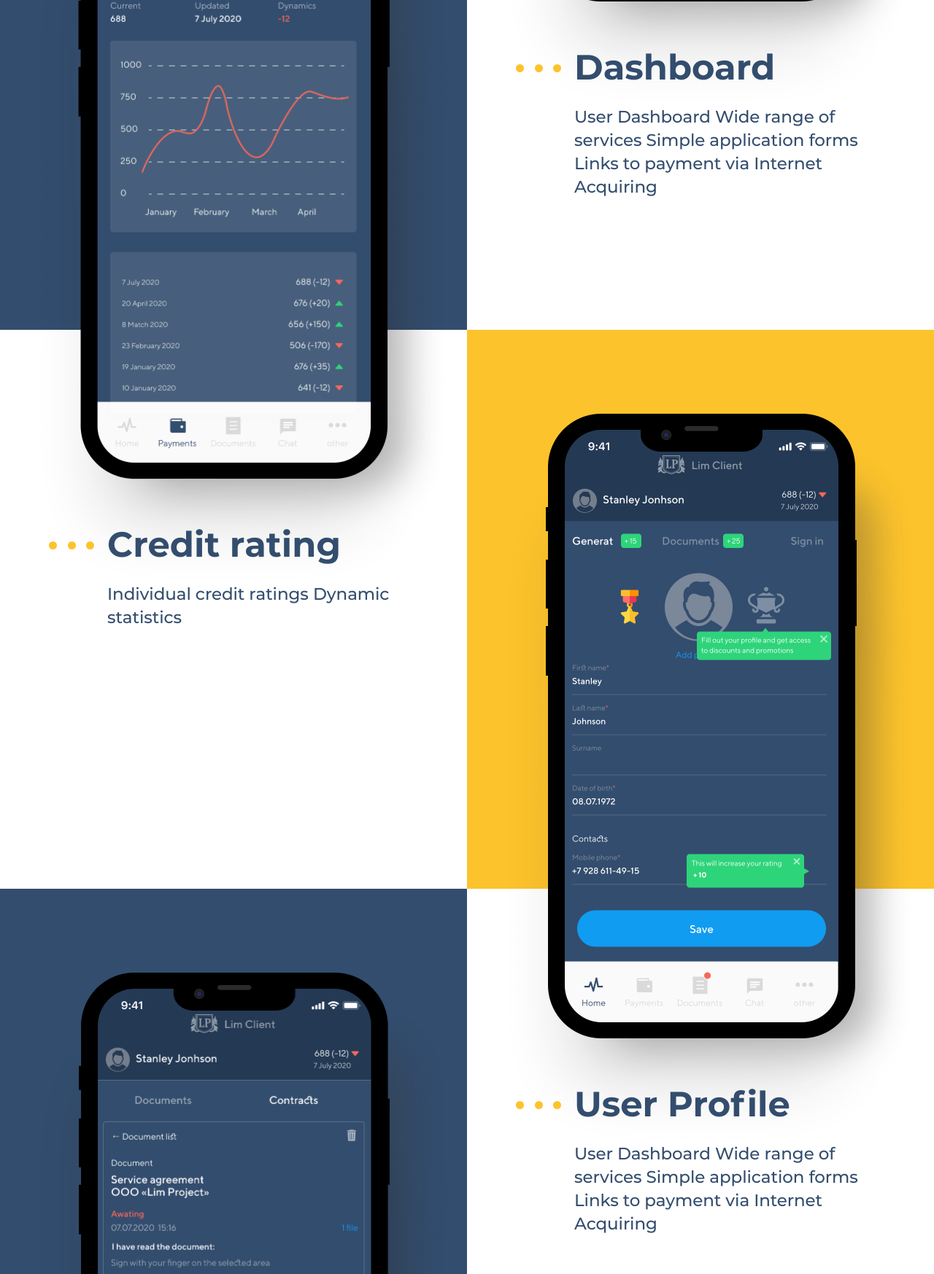
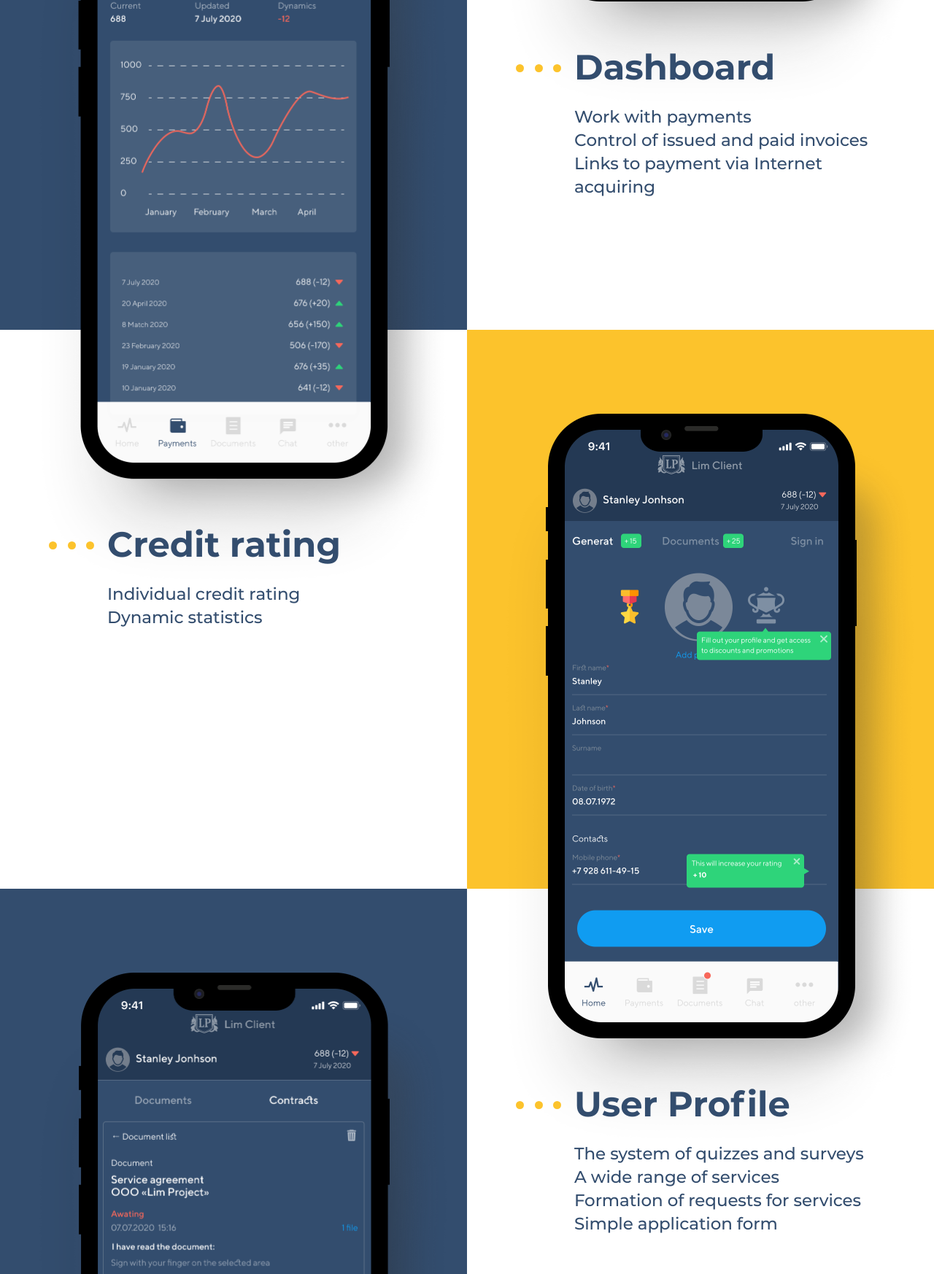
Before and after one commit to kseniya-tereshchenko/itp-it-en, a website: page case-lim.html in a window 1280 px wide. Shown: the part 1054-2800 px from the top of the page at 73% size. Drawn offline with Linux system fonts and the light colour scheme.

Commit message:
change lim texts

```diff
--- a/app/scss/lim-styles.scss
+++ b/app/scss/lim-styles.scss
@@ -354,11 +354,15 @@ header .main-wrp {
 
 @media (max-width: 400px) {
 
+  .lim-section__circle-block {
+    display: none;
+  }
+
   .lim-title {
 
     svg {
-      width: 100px;
-      height: 70px;
+      width: 72px;
+      height: 60px;
     }
 
     h1 {
@@ -372,6 +376,10 @@ header .main-wrp {
 
   .lim-section {
 
+    &:before {
+      height: 525px!important;
+    }
+
     h2 {
 
       &:before {
@@ -379,4 +387,16 @@ header .main-wrp {
       }
     }
   }
+
+  .phone-wrp {
+    width: 255px;
+
+    .shadow {
+      width: 404px;
+    }
+  }
+
+  .lim-phone {
+    width: 255px;
+  }
 }
--- a/app/scss/styles.scss
+++ b/app/scss/styles.scss
@@ -72,9 +72,12 @@ footer{
 .header-arrow {
   width: 35px;
   height: 35px;
-  stroke: $colorGray;
   transition: ease-out .3s;
   transform: translateX(-3px);
+
+  path {
+    stroke: $colorGray;
+  }
 
   &:hover {
     transform: translateX(0);
--- a/case-lim.html
+++ b/case-lim.html
@@ -108,10 +108,9 @@ M31.3904 1.24198C30.713 0.908997 29.974 0.909001 29.2966 1.30858C27.5722 2.37412
             Dashboard
           </h2>
           <p>
-            User Dashboard
-            Wide range of services
-            Simple application forms
-            Links to payment via Internet Acquiring
+            Work with payments </br>
+            Сontrol of issued and paid invoices</br>
+            Links to payment via Internet acquiring
           </p>
         </div>
 
@@ -133,7 +132,7 @@ M31.3904 1.24198C30.713 0.908997 29.974 0.909001 29.2966 1.30858C27.5722 2.37412
             Credit rating
           </h2>
           <p>
-            Individual credit ratings
+            Individual credit rating</br>
             Dynamic statistics
           </p>
         </div>
@@ -156,10 +155,10 @@ M31.3904 1.24198C30.713 0.908997 29.974 0.909001 29.2966 1.30858C27.5722 2.37412
             User Profile
           </h2>
           <p>
-            User Dashboard
-            Wide range of services
-            Simple application forms
-            Links to payment via Internet Acquiring
+            The system of quizzes and surveys</br>
+            A wide range of services</br>
+            Formation of requests for services</br>
+            Simple application form
           </p>
         </div>
 
@@ -181,10 +180,9 @@ M31.3904 1.24198C30.713 0.908997 29.974 0.909001 29.2966 1.30858C27.5722 2.37412
             Document managements
           </h2>
           <p>
-            User Dashboard
-            Wide range of services
-            Simple application forms
-            Links to payment via Internet Acquiring
+            Working with contracts and documents</br>
+            Signing via SMS</br>
+            Document exchange
           </p>
         </div>
 
@@ -206,10 +204,7 @@ M31.3904 1.24198C30.713 0.908997 29.974 0.909001 29.2966 1.30858C27.5722 2.37412
             Chat
           </h2>
           <p>
-            User Dashboard
-            Wide range of services
-            Simple application forms
-            Links to payment via Internet Acquiring
+            Online chat with a personal manager
           </p>
         </div>
 
@@ -231,8 +226,9 @@ M31.3904 1.24198C30.713 0.908997 29.974 0.909001 29.2966 1.30858C27.5722 2.37412
             Premium
           </h2>
           <p>
-            Individual credit ratings
-            Dynamic statistics
+            Service discount</br>
+            Increasing credit rating</br>
+            Early access to promotions
           </p>
         </div>
 
```
Also changed, not shown: app/case-lim.html (+15 -19 lines), css/lim-styles.css, css/styles.css.
